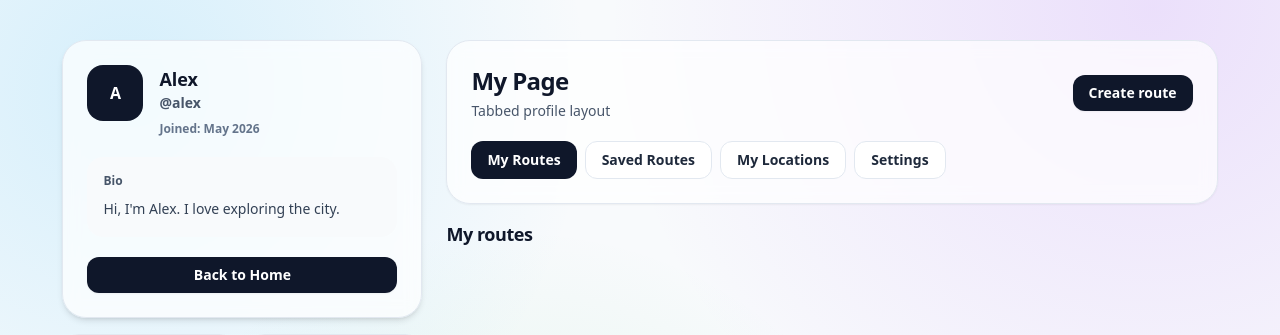
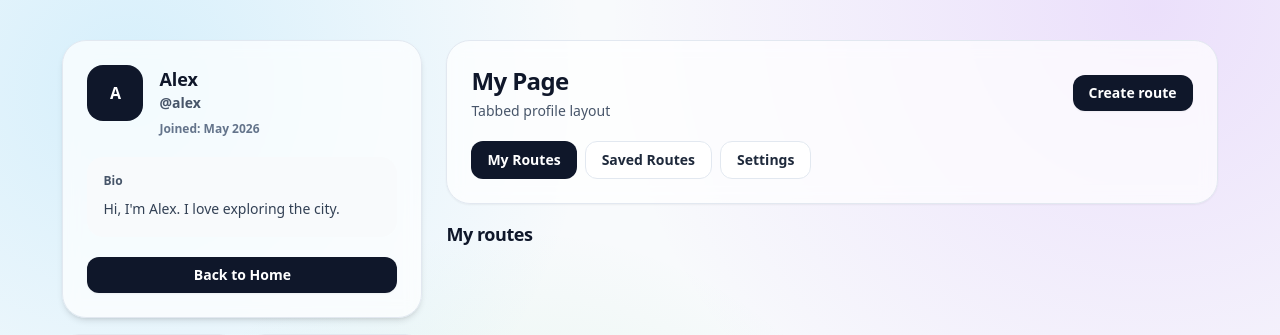
Before and after one commit to Bona-K/agiledevBSZ, a Flask app: page /profile in a window 1280 px wide. Shown: the part 72-407 px from the top of the page. Run offline with Flask 3, Linux system fonts and the light colour scheme; the visitor is signed in with stand-in values (Sample User, id 1); some libraries are stand-ins or nearby versions.

Commit message:
fix: remove my location tab in profile page

```diff
--- a/static/js/pages/profile.js
+++ b/static/js/pages/profile.js
@@ -1,7 +1,7 @@
 /* global $, window */
 
 // Page: profile.html
-// Features: profile info, tab switching, my/saved route lists, saved locations, delete actions.
+// Features: profile info, tab switching, my/saved route lists, delete actions.
 (function profilePage() {
   const C = window.AppCore;
   if (!C) return;
@@ -12,7 +12,6 @@
     C.mountNav();
 
     const users = C.readStore(C.STORAGE_KEYS.users, []);
-    const savedLocations = C.readStore(C.STORAGE_KEYS.locations, []);
 
     async function loadMyRoutes() {
       try {
@@ -40,18 +39,6 @@
           C.emptyCard("No saved routes yet.")
       );
 
-      const locationHtml = (savedLocations || [])
-        .map((loc) => {
-          return `
-            <div class="rounded-2xl border border-slate-200 bg-white/70 p-4 shadow-sm backdrop-blur">
-              <div class="text-sm font-semibold text-slate-900">${C.escapeHtml(loc.name)}</div>
-              <div class="mt-1 text-xs font-semibold text-slate-600">${C.escapeHtml(loc.time || "—")} · Parking ${C.escapeHtml(loc.parking || "unknown")}</div>
-              <div class="mt-2 text-sm text-slate-700">${C.escapeHtml(loc.desc || "")}</div>
-            </div>
-          `;
-        })
-        .join("");
-      $("#myLocationsGrid").html(locationHtml || C.emptyCard("No saved locations yet."));
     }
 
     function setTab(name) {
--- a/templates/profile.html
+++ b/templates/profile.html
@@ -96,10 +96,6 @@
             class="tabBtn rounded-xl border border-slate-200 bg-white px-4 py-2 text-sm font-semibold text-slate-800 hover:bg-slate-50">
             Saved Routes
           </button>
-          <button data-tab="locations"
-            class="tabBtn rounded-xl border border-slate-200 bg-white px-4 py-2 text-sm font-semibold text-slate-800 hover:bg-slate-50">
-            My Locations
-          </button>
           <button data-tab="settings"
             class="tabBtn rounded-xl border border-slate-200 bg-white px-4 py-2 text-sm font-semibold text-slate-800 hover:bg-slate-50">
             Settings
@@ -119,11 +115,6 @@
         <div id="savedRoutesGrid" class="mt-3 grid gap-3 sm:grid-cols-2"></div>
       </section>
 
-      <!-- My Locations -->
-      <section data-tab-panel="locations" class="mt-4 hidden">
-        <h2 class="text-lg font-semibold text-slate-900">My locations</h2>
-        <div id="myLocationsGrid" class="mt-3 grid gap-3 sm:grid-cols-2"></div>
-      </section>
 
       <!-- Settings -->
       <section data-tab-panel="settings" class="mt-4 hidden">
```
